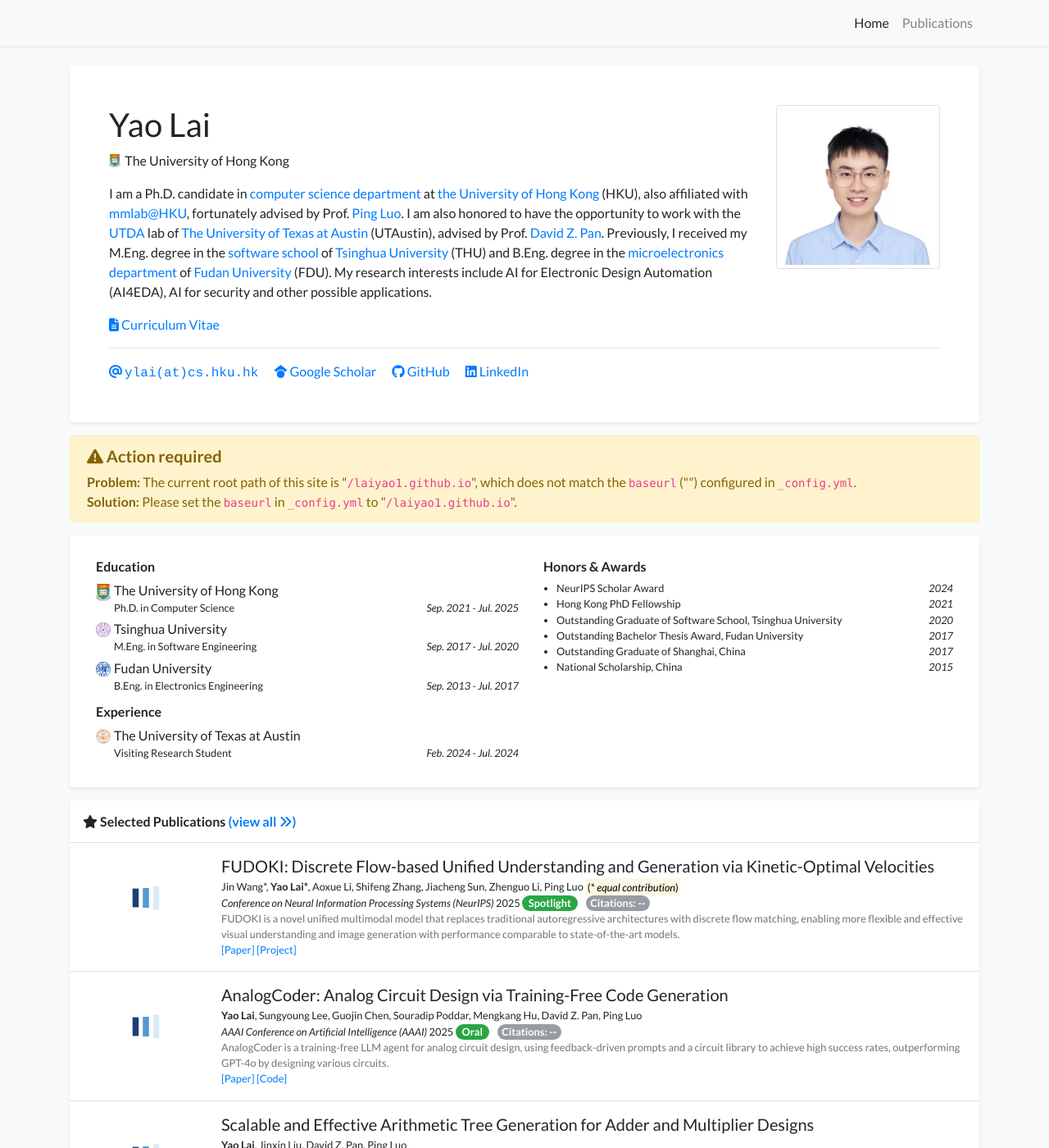
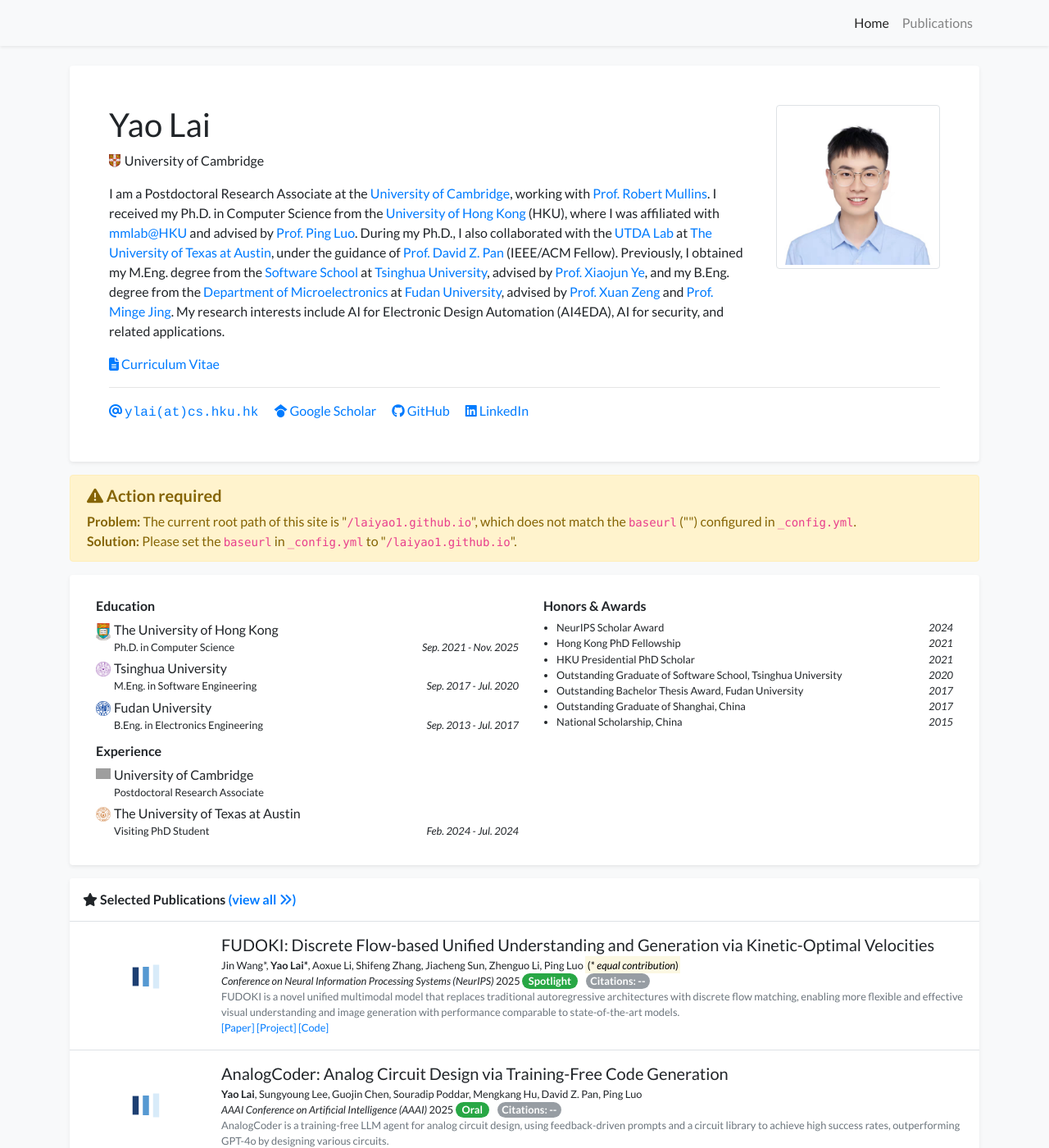
Before and after one commit to laiyao1/laiyao1.github.io, a Jekyll site: the page built from index.html, in a window 1280 px wide and 1400 px high. Shown: the whole window at 82% size. Built offline with Jekyll 4.4.1, drawn with Linux system fonts in a browser that asks for light colours; a style sheet for code colours, icons or effects is not loaded; grey boxes are pictures that could not be loaded.

Commit message:
update fudoki and postdoc

```diff
--- a/_data/profile.yml
+++ b/_data/profile.yml
@@ -3,8 +3,8 @@ secondary_name: ""
 navbar_name: ""
 
 positions:
-- logo: /assets/images/badges/hku.jpg  # Logo is optional
-  name: The University of Hong Kong
+- logo: /assets/images/badges/cambridge.jpg  # Logo is optional
+  name: University of Cambridge
 # - name: Position 2 without logo
 
 
@@ -21,10 +21,11 @@ linkedin: laiyao1
 
 short_bio: >-
   <p>
-    I am a Ph.D. candidate in <a href="https://cs.hku.hk">computer science department</a> at <a href="https://hku.hk">the University of Hong Kong</a> (HKU), also affiliated with <a href="https://mmlab.hk/">mmlab@HKU</a>, fortunately advised by Prof. <a href="http://luoping.me/">Ping Luo</a>.
-    I am also honored to have the opportunity to work with the <a href="https://www.cerc.utexas.edu/utda/">UTDA</a> lab of <a href="https://www.utexas.edu/">The University of Texas at Austin</a> (UTAustin), advised by Prof. <a href="https://www.ece.utexas.edu/people/faculty/david-z-pan">David Z. Pan</a>.
-    Previously, I received my M.Eng. degree in the <a href="https://www.thss.tsinghua.edu.cn/">software school</a> of <a href="https://www.tsinghua.edu.cn/en/">Tsinghua University</a> (THU) and B.Eng. degree in the <a href="https://sme.fudan.edu.cn/">microelectronics department</a> of <a href="https://www.fudan.edu.cn/en">Fudan University</a> (FDU).
-    My research interests include AI for Electronic Design Automation (AI4EDA), AI for security and other possible applications.
+    I am a Postdoctoral Research Associate at the <a href="https://www.cam.ac.uk/">University of Cambridge</a>, working with <a href="https://www.cl.cam.ac.uk/~rdm34/">Prof. Robert Mullins</a>.
+    I received my Ph.D. in Computer Science from the <a href="https://cs.hku.hk">University of Hong Kong</a> (HKU), where I was affiliated with <a href="https://mmlab.hk/">mmlab@HKU</a> and advised by <a href="http://luoping.me/">Prof. Ping Luo</a>.
+    During my Ph.D., I also collaborated with the <a href="https://www.cerc.utexas.edu/utda/">UTDA Lab</a> at <a href="https://www.utexas.edu/">The University of Texas at Austin</a>, under the guidance of <a href="https://www.ece.utexas.edu/people/faculty/david-z-pan">Prof. David Z. Pan</a> (IEEE/ACM Fellow).
+    Previously, I obtained my M.Eng. degree from the <a href="https://www.thss.tsinghua.edu.cn/">Software School</a> at <a href="https://www.tsinghua.edu.cn/en/">Tsinghua University</a>, advised by <a href="https://www.thss.tsinghua.edu.cn/en/faculty/xiaojunye.htm">Prof. Xiaojun Ye</a>, and my B.Eng. degree from the <a href="https://sme.fudan.edu.cn/">Department of Microelectronics</a> at <a href="https://www.fudan.edu.cn/en">Fudan University</a>, advised by <a href="https://sme.fudan.edu.cn/60/77/c31158a352375/page.htm">Prof. Xuan Zeng</a> and <a href="https://sme.fudan.edu.cn/5f/ec/c31146a352236/page.htm">Prof. Minge Jing</a>.
+    My research interests include AI for Electronic Design Automation (AI4EDA), AI for security, and related applications.
   </p>
 
 portrait_url: /assets/images/photos/profile.jpg
@@ -35,7 +36,7 @@ education:
 - name: The University of Hong Kong
   logo: /assets/images/badges/hku.jpg
   position: Ph.D. in Computer Science
-  date: Sep. 2021 - Jul. 2025
+  date: Sep. 2021 - Nov. 2025
 
 - name: Tsinghua University
   logo: /assets/images/badges/thu.png
@@ -48,9 +49,14 @@ education:
   date: Sep. 2013 - Jul. 2017
 
 experience:
+- name: University of Cambridge
+  logo: /assets/images/badges/cambridge.png
+  position: Postdoctoral Research Associate
+  data: Dec. 2025 - President
+
 - name: The University of Texas at Austin
   logo: /assets/images/badges/utaustin.png
-  position: Visiting Research Student
+  position: Visiting PhD Student
   date: Feb. 2024 - Jul. 2024
 
 
@@ -58,6 +64,8 @@ awards:
 - name: NeurIPS Scholar Award
   date: 2024
 - name: Hong Kong PhD Fellowship
+  date: 2021
+- name: HKU Presidential PhD Scholar
   date: 2021
 - name: Outstanding Graduate of Software School, Tsinghua University
   date: 2020
```
Also changed, not shown: _publications/2023/2025-pub-2.md (+1 -0 lines), assets/images/badges/cambridge.jpg (added), 1 other file.
